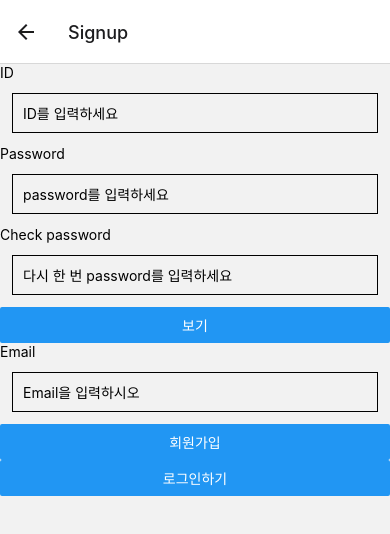
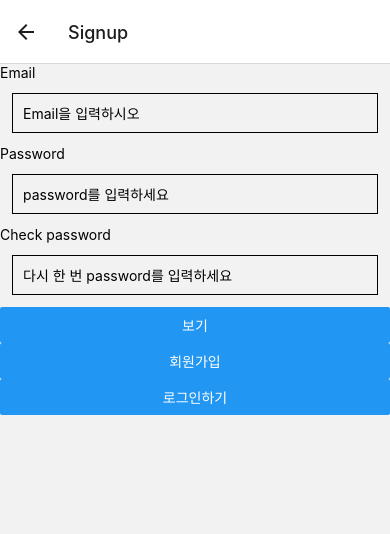
Before and after one commit to Philip-general/bookScrap, a React Native app: screen /Signup in a window 390 px wide. Shown: the top 534 px of the page. Built offline with nearby package versions, Linux system fonts and the light colour scheme; what miragejs would draw is missing.

Commit message:
fix : signup

```diff
--- a/App.tsx
+++ b/App.tsx
@@ -11,31 +11,23 @@ import { store } from "./src/store/store";
 import { Provider } from "react-redux";
 import "./src/mocks/server";
 import React from "react";
-import Icon from "react-native-vector-icons/FontAwesome";
-import { useNavigation } from "@react-navigation/native";
-
+import{ MainRight} from "./src/components/header"
 const Stack = createNativeStackNavigator();
 const queryClinet = new QueryClient();
 
-const MainRight=()=>{
-  const navigation = useNavigation();
-  const onBookSearch =()=>{
-    navigation.navigate("BookSearch")
-  }
-  return (
-    <Icon name="search" style={{marginRight:10}} onPress={onBookSearch} size={25}/>
-  )
-}
+
 export default function App() {
   return (
     <Provider store={store}>
       <QueryClientProvider client={queryClinet}>
         <NavigationContainer>
-          <Stack.Navigator>
+          <Stack.Navigator >
             <Stack.Screen name="Login" component={Login} />
             <Stack.Screen name="Signup" component={Signup} />
-            <Stack.Screen name="Main" component={Main} options={
-              {title:"Scrap",headerTitleAlign: 'center',headerRight:()=><MainRight/>,
+            <Stack.Screen name="Main" component={Main}
+              options={
+              {title:"Scrap",headerTitleAlign: 'center',
+              headerRight:()=><MainRight/>,
               headerTitleStyle: {
                 fontWeight: 'bold',
               }}}/>
--- a/src/components/Myscrapbook.tsx
+++ b/src/components/Myscrapbook.tsx
@@ -3,7 +3,7 @@ import React,{useState} from "react";
 import { styles } from "../style";
 import { ScrapbookData } from "../../types/type";
 import { useNavigation } from "@react-navigation/native";
-import { useDeleteScrapBooks } from "../hooks/Main";
+import { useDeleteScrapBooks } from "../hooks/main";
 import Icon from "react-native-vector-icons/AntDesign";
 
 function textLengthOverCut(txt, len, lastTxt) {
@@ -58,6 +58,7 @@ export default function Myscrapbook({ title,authors, thumbnail, scrapbookId,fixp
   const onChange =()=>{
     if(render){
       setRender(false)
+
     }
     else{
       setRender(true)
--- /dev/null
+++ b/src/components/header.tsx
@@ -0,0 +1,12 @@
+import Icon from "react-native-vector-icons/FontAwesome";
+import { useNavigation } from "@react-navigation/native";
+
+export const MainRight=()=>{
+    const navigation = useNavigation();
+    const onBookSearch =()=>{
+      navigation.navigate("BookSearch")
+    }
+    return (
+      <Icon name="search" style={{marginRight:10}} onPress={onBookSearch} size={25}/>
+    )
+  }
--- a/src/hooks/Main.ts
+++ b/src/hooks/Main.ts
@@ -21,9 +21,17 @@ export const useScrapBooks = () => {
     );
 };
 
-export const useDeleteScrapBooks = async(scrapbookId:number) => {
+export const deleteScrapBooks = async(scrapbookId:number) => {
   const reponse = await axios({
     method:"DELETE",
     url:`${BASE_URL}${SCRAPBOOKS}/${scrapbookId}`
   })
 };
+
+export const updateScrapBooks = async(scrapbookId:number)=>{
+  const response = await axios({
+    method:"PATCH",
+    baseURL: BASE_URL,
+    url:SCRAPBOOKS+`/${scrapbookId}`
+  })
+}
--- a/src/pages/Login.tsx
+++ b/src/pages/Login.tsx
@@ -20,17 +20,7 @@ export default function Login() {
   const navigation = useNavigation()
 
   // token이 유효한지 판단하지 못함. 나중에 서버랑 통신 통해 유효한 토큰인지 확인하는 함수 작성이 필요함.
-  useEffect(()=>{
-    AsyncStorage.getItem('AccessToken').then( e => {
-      if (e==null || e==undefined){
-        console.log(e)
-      }
-      else{
-        navigation.replace("Main")
-      }
 
-    })
-  }, [])
 
   const {
     handleSubmit,
@@ -43,7 +33,6 @@ export default function Login() {
     setPassword(data.password)
     mutate(data,{
       onSuccess:async(loginResult)=>{
-        await AsyncStorage.setItem('AccessToken', loginResult?.AccessToken as string)
         axios.defaults.headers.common["AccessToken"] = await AsyncStorage.getItem('AccessToken') as string
         navigation.replace('Main')
       }
--- a/src/pages/Main.tsx
+++ b/src/pages/Main.tsx
@@ -2,7 +2,7 @@ import { useNavigation } from "@react-navigation/native";
 import React, { useEffect, useState } from "react";
 import { View, Text, Button, TextInput,Alert ,Image} from "react-native";
 import { styles } from "../style";
-import {useScrapBooks} from "../hooks/Main"
+import {useScrapBooks} from "../hooks/main"
 import { ScrapbookData } from "../../types/type";
 import Myscrapbook from "../components/Myscrapbook";
 import { useGetMe } from "../hooks/user";
--- a/src/pages/Signup.tsx
+++ b/src/pages/Signup.tsx
@@ -22,7 +22,7 @@ export default function Signup(){
         reValidateMode: "onChange",
     });
     const onLogin =()=>{
-        navigation.navigate("Home")
+        navigation.navigate("Login")
     }
     const onSubmit = async(data:signUpInfo) =>{
         try{
@@ -30,8 +30,7 @@ export default function Signup(){
                 onSuccess : (result)=>{
                     result.data.ok?
                     Alert.alert('회원가입', '회원가입을 축하드립니다.', [
-                    { text: 'OK', onPress: () => console.log('OK Pressed')}
-                    /*navigation.navigate("login페이지",{data})*/
+                    { text: 'OK', onPress: () => navigation.navigate("Login",{data})}
                 ]):
                     Alert.alert('죄송합니다', '동일한 id가 존재합니다.', [
                     { text: 'OK', onPress: () => console.log('OK Pressed')}])
@@ -43,14 +42,18 @@ export default function Signup(){
     return(
         <View>
             <View>
-                <Text>ID</Text>
+                <Text>Email</Text>
                 <Controller
-                    name="id"
+                    name="email"
                     control={control}
-                    rules={{required:"ID가 필요합니다."}}
+                    rules={{
+                        pattern: {
+                            value : /^[0-9a-zA-Z]([-_.]?[0-9a-zA-Z])*@[0-9a-zA-Z]([-_.]?[0-9a-zA-Z])*.[a-zA-Z]{2,3}$/i,
+                            message : "email양식이 이상합니다"},
+                        required: "email이 필요합니다" }}
                     render={({field:{onChange,onBlur,value}}) =>(
                         <TextInput
-                            placeholder="ID를 입력하세요"
+                            placeholder="Email을 입력하시오"
                             style={styles.input}
                             onBlur = {onBlur}
                             onChangeText={(value) => onChange(value)}
@@ -58,7 +61,7 @@ export default function Signup(){
                             defaultValue=""
                             />
                     )}/>
-                    {errors.id ?(<Text>{errors.id.message}</Text>):null}
+                    {errors.email && (<Text>{errors.email.message}</Text>)}
             </View>
             <View>
                 <Text>Password</Text>
@@ -110,28 +113,6 @@ export default function Signup(){
                    <Button title="보기" onPress={onSee}/>
             </View>
             <View>
-                <Text>Email</Text>
-                <Controller
-                    name="email"
-                    control={control}
-                    rules={{
-                        pattern: {
-                            value : /^[0-9a-zA-Z]([-_.]?[0-9a-zA-Z])*@[0-9a-zA-Z]([-_.]?[0-9a-zA-Z])*.[a-zA-Z]{2,3}$/i,
-                            message : "email양식이 이상합니다"},
-                        required: "email이 필요합니다" }}
-                    render={({field:{onChange,onBlur,value}}) =>(
-                        <TextInput
-                            placeholder="Email을 입력하시오"
-                            style={styles.input}
-                            onBlur = {onBlur}
-                            onChangeText={(value) => onChange(value)}
-                            value={value}
-                            defaultValue=""
-                            />
-                    )}/>
-                    {errors.email && (<Text>{errors.email.message}</Text>)}
-            </View>
-            <View>
                 <Button title="회원가입" onPress={handleSubmit(onSubmit)}/>
             </View>
                 <Button title="로그인하기" onPress={onLogin}></Button>
--- a/types/type.tsx
+++ b/types/type.tsx
@@ -33,7 +33,6 @@ export type bookData = {
 };
 
 export type signUpInfo ={
-  id:string,
   password:string,
   repassword:string,
   email:string,
```
